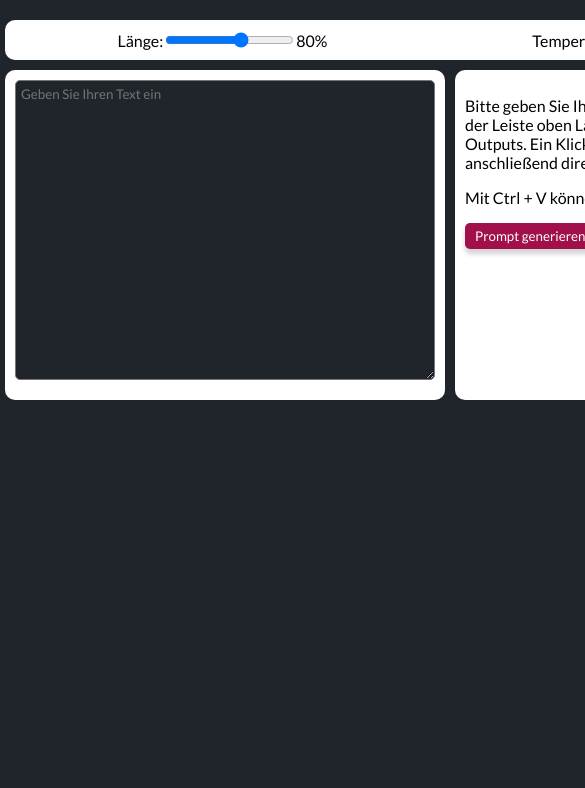
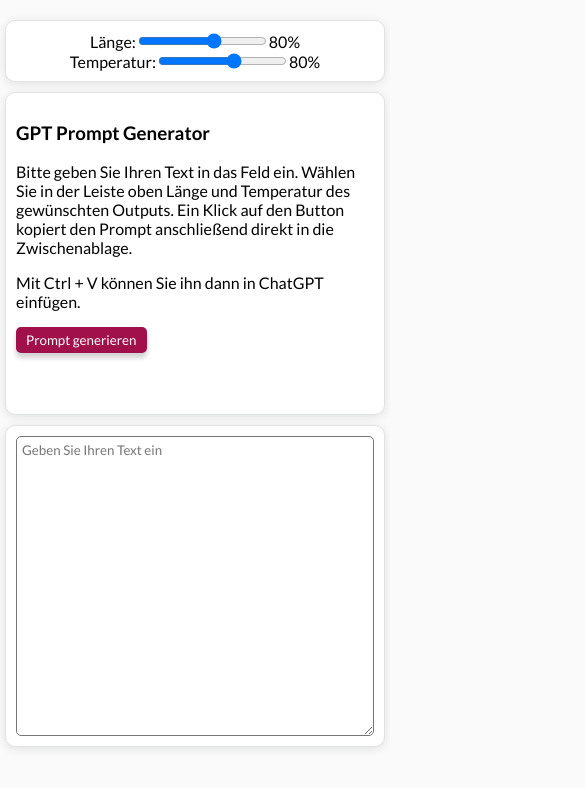
Before and after one commit to ClemensPilz/gpt-health-prompter, a React (Create React App) app: page / in a window 390 px wide. Shown: the top 788 px of the page, 585 px wide, since content can reach past the window. Built offline with nearby package versions, Linux system fonts and the light colour scheme.

Commit message:
cards are now responsive

```diff
--- a/src/App.css
+++ b/src/App.css
@@ -4,11 +4,11 @@
 }
 
 html {
-  background-color: #20242b;
+  background-color: #fafafa;
 }
 
 #app {
-  width: 900px;
+  max-width: 900px;
   margin: 20px auto 0;
-  background-color: #20242b;
+  background-color: #fafafa;
 }
--- a/src/components/CardBar.js
+++ b/src/components/CardBar.js
@@ -31,11 +31,11 @@
 
       <div className={styles.card}>
         <Card>
+          <h3>GPT Prompt Generator</h3>
           <p>
-            Bitte geben Sie Ihren Text in das linke Feld ein. Wählen Sie in der
-            Leiste oben Länge und Temperatur des gewünschten Outputs. Ein Klick
-            auf den Button kopiert den Prompt anschließend direkt in die
-            Zwischenablage.
+            Bitte geben Sie Ihren Text in das Feld ein. Wählen Sie in der Leiste
+            oben Länge und Temperatur des gewünschten Outputs. Ein Klick auf den
+            Button kopiert den Prompt anschließend direkt in die Zwischenablage.
           </p>
           <p>Mit Ctrl + V können Sie ihn dann in ChatGPT einfügen.</p>
           <Button
--- a/src/components/CardBar.module.css
+++ b/src/components/CardBar.module.css
@@ -1,10 +1,22 @@
 .cardBar {
   display: flex;
+  flex-wrap: wrap;
+  flex-direction: column-reverse;
 }
 
 .card {
-  width: 50%;
+  width: 100%;
   min-height: 100%;
+}
+
+@media (min-width: 768px) {
+  .card {
+    width: 50%;
+  }
+
+  .cardBar {
+    flex-direction: row;
+  }
 }
 
 .textArea {
@@ -13,8 +25,8 @@
   display: block;
   padding: 5px;
   border-radius: 5px;
-  background-color: #20242b;
-  color: white;
+  background-color: white;
+  color: #20242b;
 }
 
 .confirmationText {
--- a/src/components/TopBar.module.css
+++ b/src/components/TopBar.module.css
@@ -1,5 +1,6 @@
 .inputCard {
-    display: flex;
-    align-items: center;
-    justify-content: space-around;
+  display: flex;
+  align-items: center;
+  justify-content: space-around;
+  flex-wrap: wrap;
 }
--- a/src/components/util/Card.module.css
+++ b/src/components/util/Card.module.css
@@ -4,5 +4,7 @@
   padding: 10px;
   margin: 5px;
   border-radius: 10px;
+  border: 1px solid #e1e2e3;
+  box-shadow: 0px 2px 10px #e1e2e3;
   min-height: 100%;
 }
```
